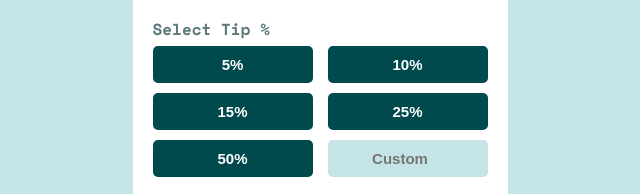
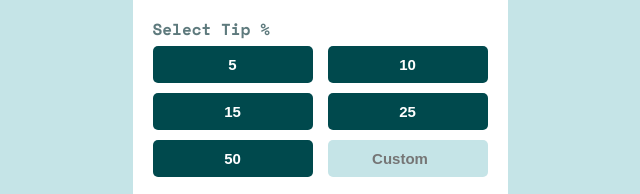
Before and after one commit to renato-albuquerque/tip-calculator-app, a plain HTML site: page index.html in a window 1280 px wide. Shown: the part 274-468 px from the top of the page, 320-960 px from the left. Drawn offline with nearby package versions, Linux system fonts and the light colour scheme.

Commit message:
refactoring, change the tag button for input, first section

```diff
--- a/index.html
+++ b/index.html
@@ -33,11 +33,11 @@
             <div class="selectTip">
                 <p>Select Tip %</p>
                 <div class="tipValues">
-                    <button type="button" class="btnPercentage" class="btnPercentageSelected" id="btn5">5%</button>
-                    <button type="button" class="btnPercentage" class="btnPercentageSelected" id="btn10">10%</button>
-                    <button type="button" class="btnPercentage" class="btnPercentageSelected" id="btn15">15%</button>
-                    <button type="button" class="btnPercentage" class="btnPercentageSelected" id="btn25">25%</button>
-                    <button type="button" class="btnPercentage" class="btnPercentageSelected" id="btn50">50%</button>
+                    <input type="button" value="5" class="btnPercentage" class="btnPercentageSelected" id="btn5"></input>
+                    <input type="button" value="10" class="btnPercentage" class="btnPercentageSelected" id="btn10"></input>
+                    <input type="button" value="15" class="btnPercentage" class="btnPercentageSelected" id="btn15"></input>
+                    <input type="button" value="25" class="btnPercentage" class="btnPercentageSelected" id="btn25"></input>
+                    <input type="button" value="50" class="btnPercentage" class="btnPercentageSelected" id="btn50"></input>
                     <input type="number" class="inputCustom" placeholder="Custom">
                 </div>
             </div>
--- a/script.js
+++ b/script.js
@@ -28,6 +28,24 @@ function getBillValue() {
   )}
   getBillValue()
 
+
+// tip functions
+//function getTipTax() {
+//}
+btn5.addEventListener("click", function() {
+    let test = Number(btn5.value);
+    console.log(test);
+})
+
+
+function getTipTaxCustom() {
+    inputCustom.addEventListener('change', function() {
+        tipValue = Number(inputCustom.value);
+        console.log(tipValue);
+    }
+)}
+getTipTaxCustom()
+
 function getNumberOfPeople() {
     inputPeople.addEventListener('change', function() {
         numPeople = Number(inputPeople.value);
@@ -36,19 +54,6 @@ function getNumberOfPeople() {
     }
   )}
   getNumberOfPeople()
-
-function getTipTax() {
-
-}
-
-function getTipTaxCustom() {
-    inputCustom.addEventListener('change', function() {
-        tipValue = Number(inputCustom.value);
-        console.log(tipValue);
-        calculate()
-    }
-  )}
-  getTipTaxCustom()
 
 // Calculate
 
```
